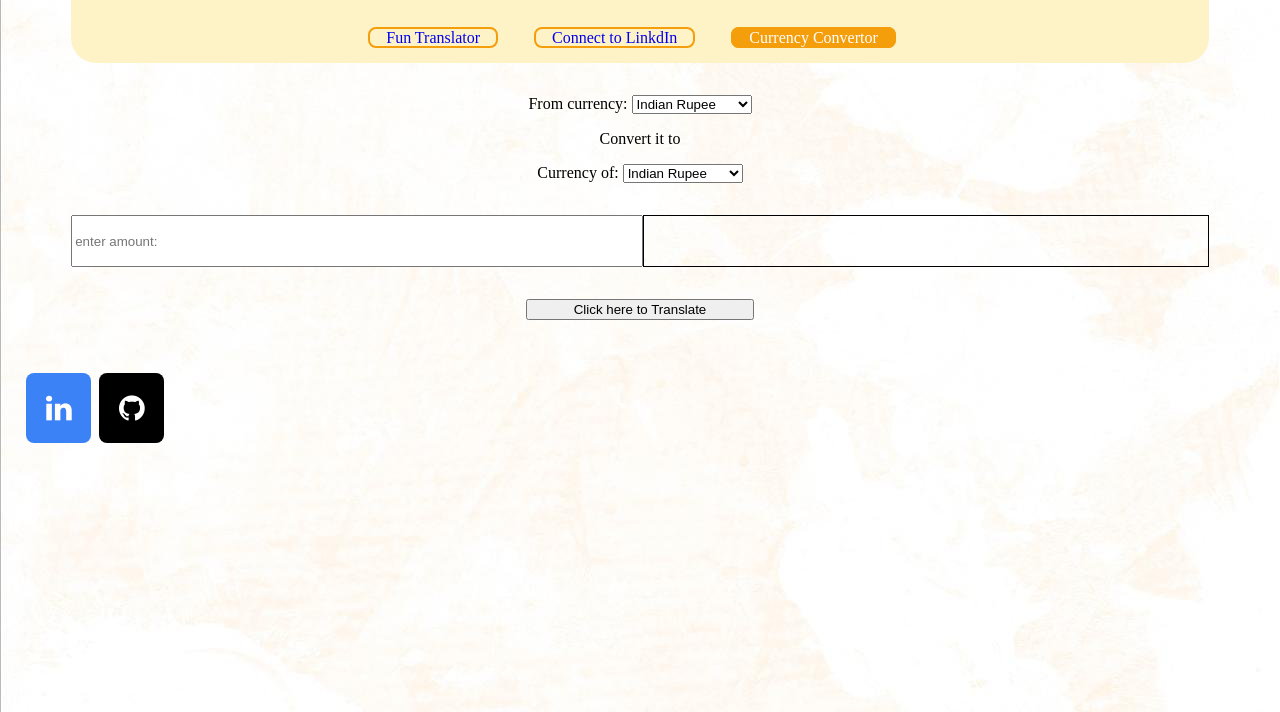
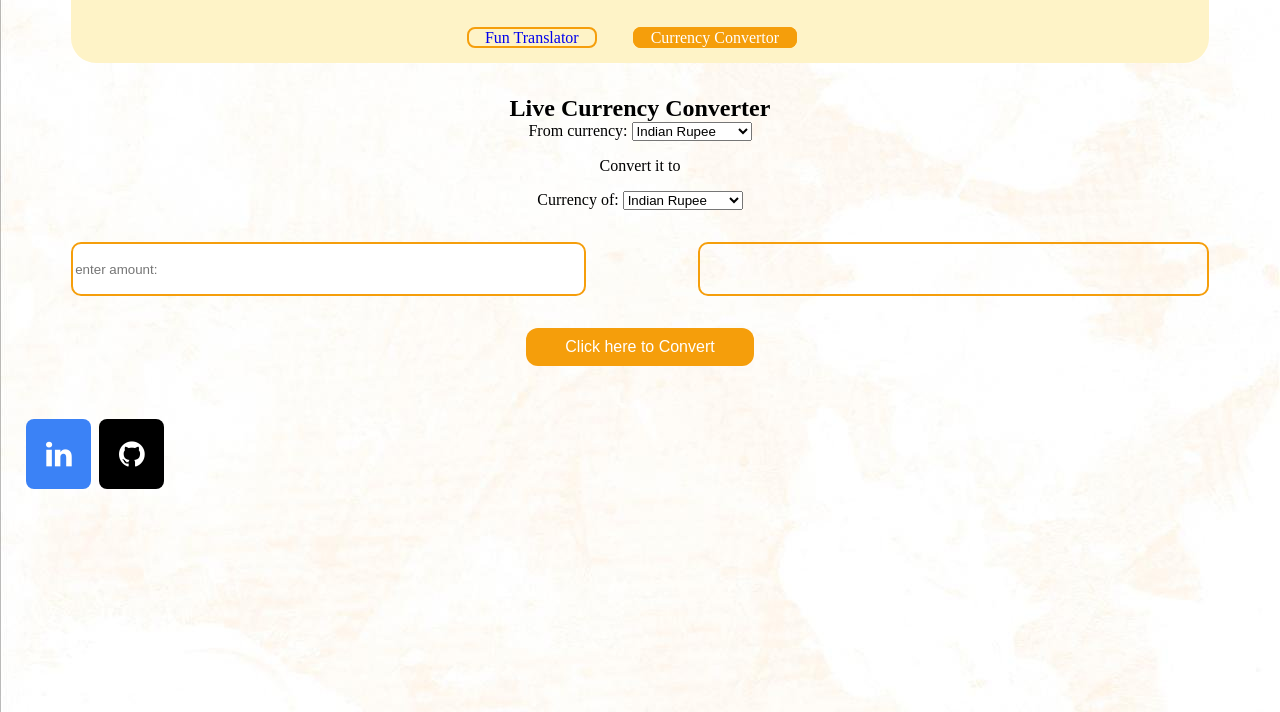
Before and after one commit to ashishy258/My-Applications, a plain HTML site: page pages/currencyConversion.html in a window 1280 px wide. Shown: the part 88-800 px from the top of the page. Drawn offline with Linux system fonts and the light colour scheme; a web font is replaced by a local one.

Commit message:
button fix:

```diff
--- a/pages/currencyConversion.html
+++ b/pages/currencyConversion.html
@@ -16,12 +16,12 @@
             <nav >
                 <ul>
                     <li class="navigation"><a  href="/index.html">Fun Translator</a></li>
-                    <li class="navigation"><a  href="/pages/linkedIn.html">Connect to LinkdIn</a></li>
                     <li class="navigation" ><a class="link_color" href="">Currency Convertor</a></li>
                   </ul>
             </nav>
         </div>
         <div  class="container">
+            <h2 style="padding: 0px; margin:0px;" >Live Currency Converter</h2>
                 <label for="From">From currency:</label>
                 <select name="From" id="fromCurrency">
                     <option value="INR">Indian Rupee</option>
@@ -41,11 +41,12 @@
                 </select>
         </div>
         <div class="container" style="display: flex;">
-            <input style="width: 50%;" id="input" type="number"  placeholder="enter amount: "></input>
-            <div style="border: 1px solid black;width: 50%;height:50px;" id="output" ></div>
+            <input style="width: 45%;" id="input" type="number"  placeholder="enter amount: "></input>
+            <div style="width:10%"></div>
+            <div style="border: 2px solid #F59E0B; border-radius:10px;width: 45%;height:50px;" id="output" ></div>
         </div>
         <div class="container" >
-            <button style="width: 20%;" id="translate" >Click here to Translate</button>
+            <button style="width: 20%;" id="translate" >Click here to Convert</button>
         </div>
         <div class="footer">
             <ul>
--- a/style/styles.css
+++ b/style/styles.css
@@ -41,6 +41,27 @@ a{
     padding: 0 1rem;
     border-radius: 0.5rem;
     border: 2px solid #F59E0B;
+}
+button {
+    background-color: #F59E0B; /* Green */
+    border: none;
+    color: white;
+    padding: 10px;
+    text-align: center;
+    text-decoration: none;
+    font-size: 16px;
+    margin: 0px 2px;
+    cursor: pointer;
+    border-radius: 12px;
+  }
+
+textarea{
+    border: 2px solid #F59E0B ;
+    border-radius: 10px;
+}
+input{
+    border: 2px solid #F59E0B ;
+    border-radius: 10px;
 }
 
 .link_color{
```
Also changed, not shown: index.html (+5 -4 lines), pages/linkedIn.html (+0 -1 lines).
